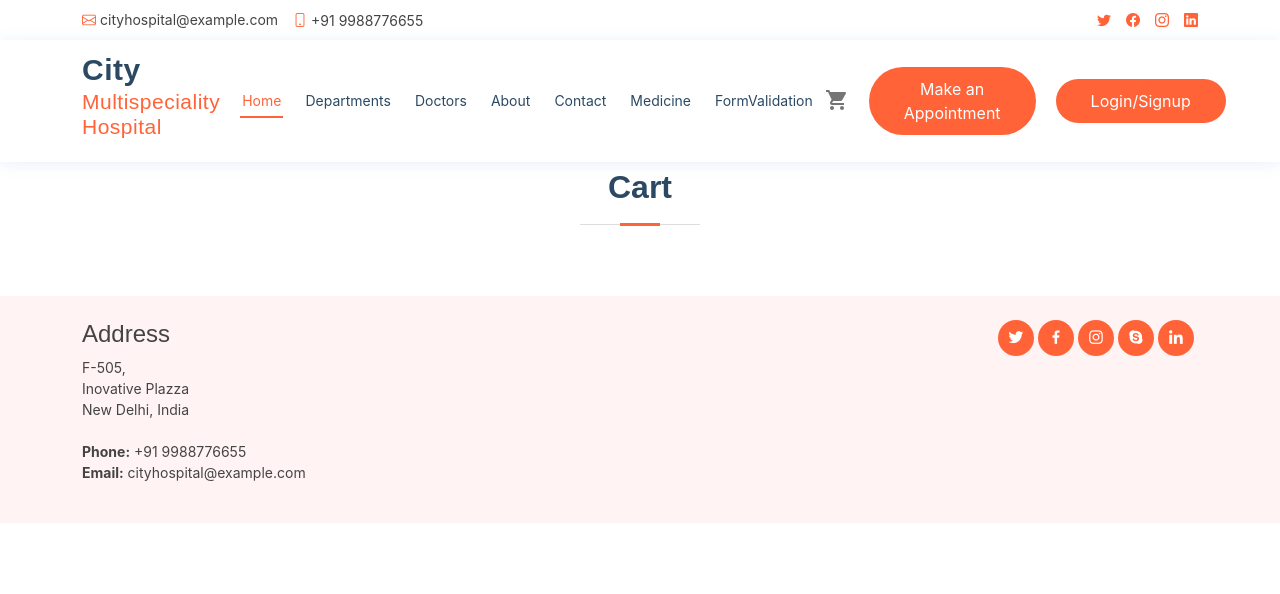
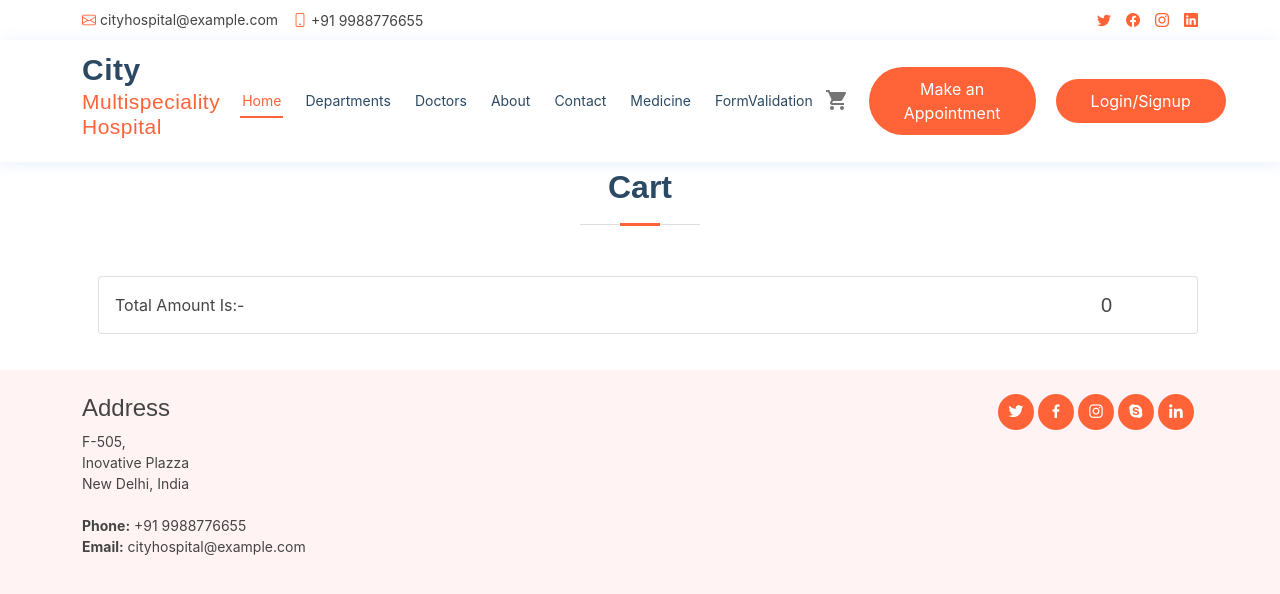
Before and after one commit to Gaurav9664/cityhospital1, a React (Create React App) app: page /cart in a window 1280 px wide. Shown: the top 594 px of the page. Built offline with nearby package versions, Linux system fonts and the light colour scheme.

Commit message:
27_07_persist

```diff
--- a/package.json
+++ b/package.json
@@ -22,6 +22,7 @@
     "react-scripts": "5.0.1",
     "reactstrap": "^9.2.0",
     "redux": "^4.2.1",
+    "redux-persist": "^6.0.0",
     "redux-thunk": "^2.4.2",
     "styled-components": "^5.3.11",
     "web-vitals": "^2.1.4",
--- a/src/redux/action/cart.action.js
+++ b/src/redux/action/cart.action.js
@@ -3,11 +3,15 @@ import * as Actiontypes from '../ActionTypes'
 export const addToCart = (id) => (dispatch) => {
     dispatch({type: Actiontypes.ADD_TO_CART, payload:{pid: id, qty: 1}})
 }
-
 export const incrementCart = (id) => (dispatch) => {
-    dispatch({type: Actiontypes.INC_CART, payload:id})
+    dispatch({type: Actiontypes.INC_CART , payload:id})
 }
 
 export const decrementCart = (id) => (dispatch) => {
-    dispatch({type: Actiontypes.DEC_CART, payload:id})
+    dispatch({type: Actiontypes.DEC_CART , payload:id})
 }
+
+export const deleteToCart = (id) => (dispatch) => {
+    console.log(id);
+    dispatch({type: Actiontypes.REMOVE_CART, payload: id})
+}
--- a/src/redux/reducer/cart.reducer.js
+++ b/src/redux/reducer/cart.reducer.js
@@ -1,4 +1,3 @@
-import { act } from 'react-dom/test-utils';
 import * as Actiontypes from '../ActionTypes'
 
 const initState = {
@@ -22,8 +21,18 @@ export const cartreducer = (state = initState, action) => {
                 state.item.push(action.payload)
             }
 
-            console.log(state.item);
+            console.log(state);
             console.log(item);
+
+        case Actiontypes.INC_CART:
+
+            // if (item) {
+            //     let index = state.item.findIndex((v) => v.pid === action.payload.pid)
+            //     state.item[index].qty++;
+            // }
+
+            // let index = state.item.findIndex((v) => v.pid === action.payload)
+            // state.item[index].qty++;
 
             return {
                 item: state.item,
@@ -31,15 +40,26 @@ export const cartreducer = (state = initState, action) => {
                 error: null
             }
 
-        case Actiontypes.INC_CART:
-            let index = state.item.findIndex((v) => v.pid === action.payload)
-            state.item[index].qty++;
+        case Actiontypes.DEC_CART:
+            let index1 = state.item.findIndex((v) => v.pid === action.payload)
+
+            if (state.item[index1].qty > 1) {
+                state.item[index1].qty--;
+            }
+
 
             return {
                 item: state.item,
                 isloading: false,
                 error: null
             }
+
+        case Actiontypes.REMOVE_CART:
+            console.log(action.payload);
+            return {
+                ...state,
+                item: state.item.filter((v) => v.pid != action.payload)
+            }
         default:
             return state
     }
--- a/src/redux/store.js
+++ b/src/redux/store.js
@@ -1,10 +1,22 @@
 import { applyMiddleware, createStore } from "redux"
+import { persistStore, persistReducer } from 'redux-persist'
+import storage from 'redux-persist/lib/storage'
 import { rootReducer } from "./reducer"
 import thunk from "redux-thunk"
 
 
+const persistConfig = {
+    key: 'root',
+    storage,
+    whitelist: ['medicine', 'cart']
+}
+
+
+const persistedReducer = persistReducer(persistConfig, rootReducer)
+
 export const configureStore = () => {
-    let store = createStore(rootReducer, applyMiddleware(thunk))
+    let store = createStore(persistedReducer, applyMiddleware(thunk))
 
-    return store;
+    let persistor = persistStore(store)
+    return { store, persistor }
 }
--- a/src/routes/Userroutes.js
+++ b/src/routes/Userroutes.js
@@ -18,14 +18,18 @@ import Counter from '../user/container/Counter/Counter';
 import { configureStore } from '../redux/store';
 import { Provider } from 'react-redux';
 import Cart from '../user/container/cart/Cart';
+import { PersistGate } from 'redux-persist/integration/react'
+
 // import PrivateRoute from '../utils/PrivateRoute';
 
 function Userroutes(props) {
 
-    let store = configureStore()
+    let {store, persistor} = configureStore()
+
     return (
         <>
             <Provider store={store}>
+                <PersistGate loading={null} persistor= { persistor }>
                     <Header />
                     <Routes>
                         <Route path='/' element={<Home />} />
@@ -53,6 +57,7 @@ function Userroutes(props) {
                         <Route path='/counter' element={<Counter />} />
                     </Routes>
                     <Footer />
+                </PersistGate>
             </Provider>
         </>
     );
--- a/src/user/container/cart/Cart.js
+++ b/src/user/container/cart/Cart.js
@@ -2,7 +2,7 @@ import React from 'react';
 import Heading from '../Ul/Heading/Heading';
 import { useDispatch, useSelector } from 'react-redux';
 import Button from '../Ul/Button/Button';
-import { decrementCart, incrementCart } from '../../../redux/action/cart.action';
+import { decrementCart, deleteToCart, incrementCart } from '../../../redux/action/cart.action';
 
 function Cart(props) {
 
@@ -19,6 +19,9 @@ function Cart(props) {
         return fData
     })
 
+    let totalPrice = cartItem.reduce((acc, value) => acc + value.price * value.qty, 0);
+
+
     const hendaldicment = (id) => {
         dispatch(decrementCart(id))
     }
@@ -26,6 +29,12 @@ function Cart(props) {
     const hendalincment = (id) => {
         dispatch(incrementCart(id))
     }
+
+    const handleremove = (id) => {
+        console.log("remove", id);
+        dispatch(deleteToCart(id))
+    }
+
 
 
     return (
@@ -48,15 +57,15 @@ function Cart(props) {
                                             </div>
                                         </div>
                                         <div className="d-flex flex-row align-items-center">
-                                            <div style={{ width: 200 }}>
+                                            <div style={{ width: 50 }}>
                                                 <button onClick={() => hendaldicment(c.pid)}>-</button>
-                                                <h5 className="fw-normal mb-0">{c.qty}</h5>
+                                                <h5 className="mb-0">{c.qty}</h5>
                                                 <button onClick={() => hendalincment(c.pid)}>+</button>
                                             </div>
                                             <div style={{ width: 80 }}>
-                                                <h5 className="mb-0">{c.price}</h5>
+                                                <h5 className="mb-0">{c.qty * c.price}</h5>
                                             </div>
-                                            <a href="#!" style={{ color: '#cecece' }}><i className="fas fa-trash-alt" /></a>
+                                            <a href="#!" style={{ color: '#cecece' }} onClick={() => handleremove(c.pid)}><i className="fas fa-trash-alt" /></a>
                                         </div>
                                     </div>
                                 </div>
@@ -64,7 +73,12 @@ function Cart(props) {
                         )
                     })
                 }
-
+                <div className=" card-body card mb-3 ms-3 d-flex justify-content-between d-flex flex-row align-items-center">
+                    Total Amount Is:-
+                    <div style={{ width: 80 }}>
+                        <h5 className="mb-0">{totalPrice}</h5>
+                    </div>
+                </div>
 
             </div>
         </section >
```
Also changed, not shown: src/user/container/newContainer/New_Cart.js (added), src/user/container/newContainer/New_Mendicine.js (added), 1 other file (tests, documents, lock files or other folders). Lines whose indentation alone changed are shown as unchanged.
